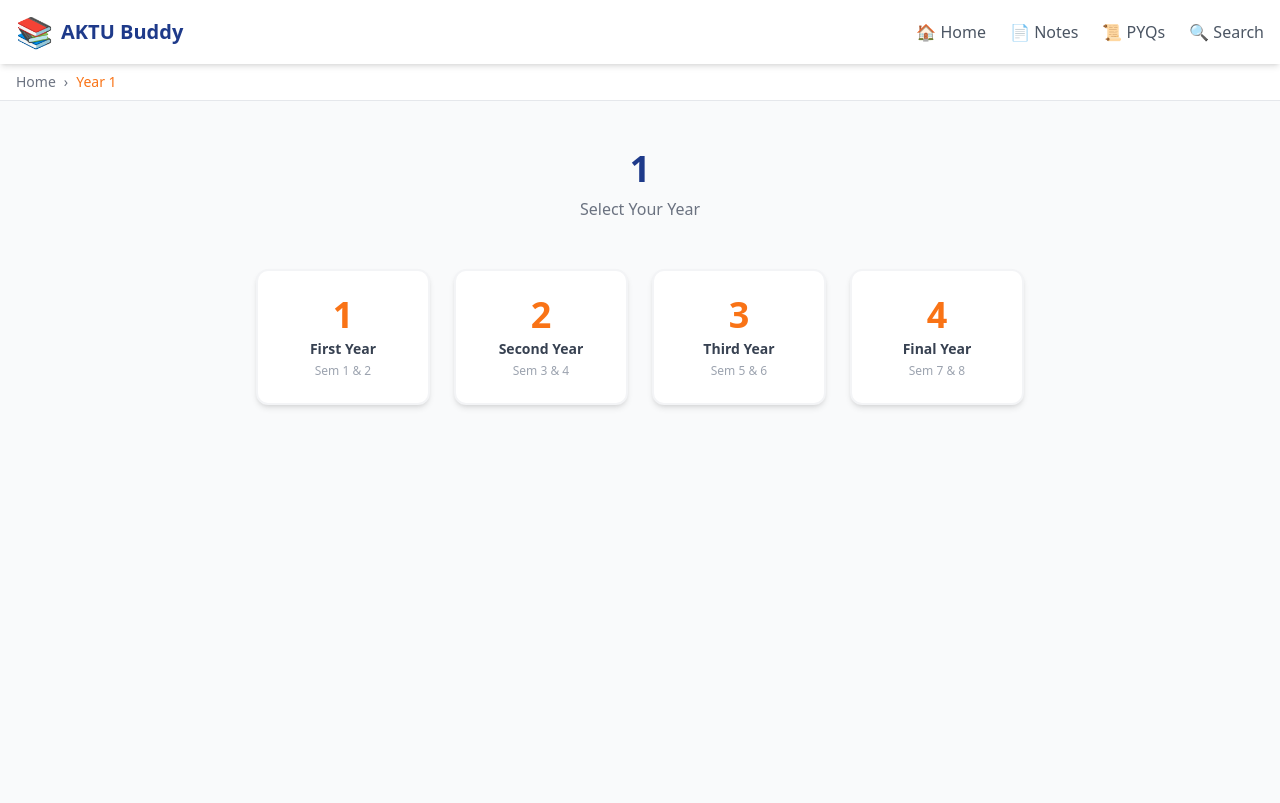
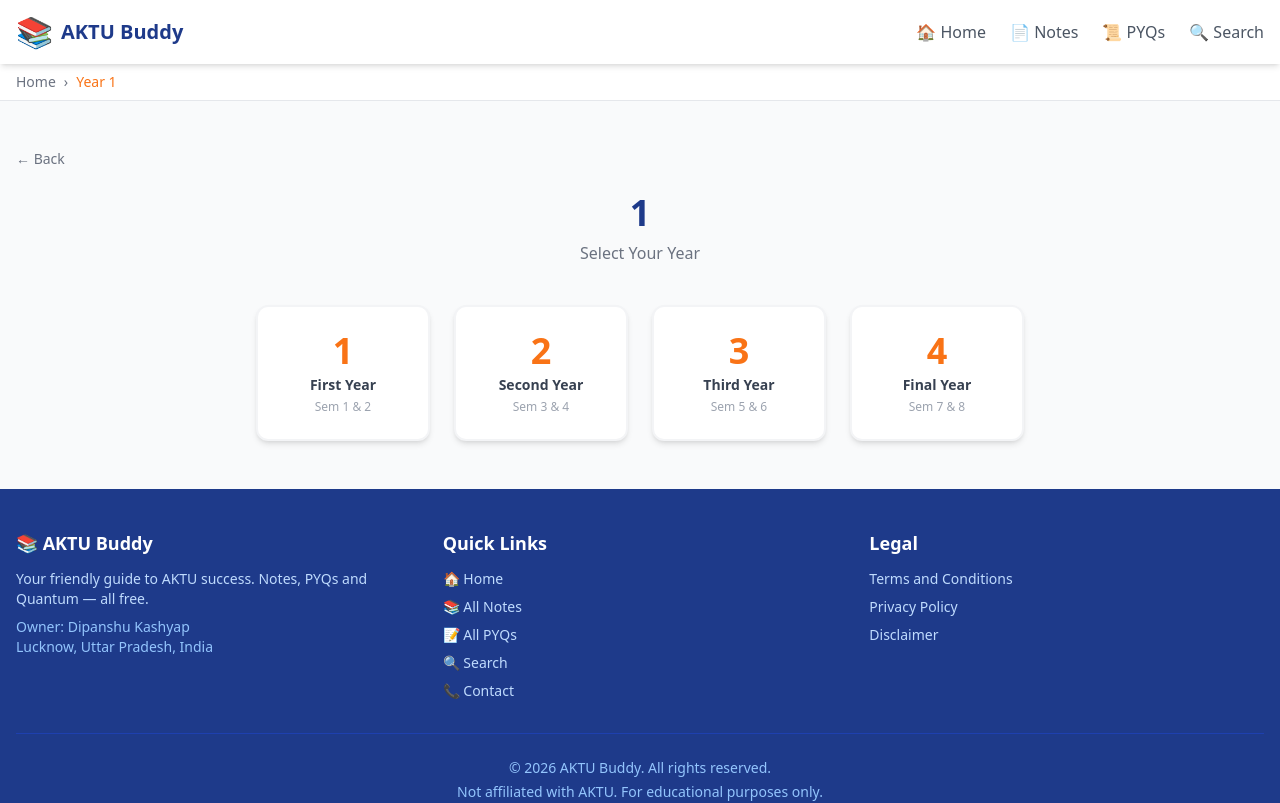
Before and after one commit to dipanshu-kashyap00/aktu-buddy, a React (Vite) app in the folder frontend/: page /branch/1 in a window 1280 px wide. Shown: the top 803 px of the page. Built offline with nearby package versions, Linux system fonts and the light colour scheme; no server answers.

Commit message:
feat: add back button to BranchPage, YearPage, CategoryPage and fix footer position

```diff
--- a/frontend/src/App.jsx
+++ b/frontend/src/App.jsx
@@ -18,14 +18,13 @@
 import Breadcrumb from './components/layout/Breadcrumb';
 import { Helmet } from 'react-helmet-async';
 
-
 function App() {
-  <Helmet>
-  <title>AKTU Buddy — Free Notes, PYQs and Quantum for AKTU Students</title>
-  <meta name='description' content='Free study materials for AKTU students. Notes, Previous Year Papers and Quantum Booklets for CSE, IT, ECE and more.' />
-</Helmet>
   return (
     <Router>
+      <Helmet>
+        <title>AKTU Buddy — Free Notes, PYQs and Quantum for AKTU Students</title>
+        <meta name='description' content='Free study materials for AKTU students. Notes, Previous Year Papers and Quantum Booklets for CSE, IT, ECE and more.' />
+      </Helmet>
       <div className="min-h-screen flex flex-col">
         <Navbar />
         <Breadcrumb />
@@ -44,7 +43,6 @@
             <Route path="/privacy" element={<PrivacyPage />} />
             <Route path="/disclaimer" element={<DisclaimerPage />} />
             <Route path="/contact" element={<ContactPage />} />
-
             <Route path='*' element={<NotFoundPage />} />
           </Routes>
         </main>
--- a/frontend/src/pages/BranchPage.jsx
+++ b/frontend/src/pages/BranchPage.jsx
@@ -1,13 +1,16 @@
-import { useParams, Link } from 'react-router-dom';
+import { useParams, Link, useNavigate } from 'react-router-dom';
 
 const BranchPage = () => {
   const { branchCode } = useParams();
+  const navigate = useNavigate();
 
   const branchNames = {
     CSE: 'Computer Science & Engineering',
     AI: 'CSE (AI/ML)',
     IT: 'Information Technology',
-    ECE: 'Electronics & Communication'
+    ECE: 'Electronics & Communication',
+    ME: 'Mechanical Engineering',
+    CE: 'Civil Engineering',
   };
 
   const years = [
@@ -18,23 +21,27 @@
   ];
 
   return (
-    <div className="min-h-screen bg-gray-50 py-12">
-      <div className="container mx-auto px-4">
-        <h1 className="text-3xl md:text-4xl font-bold text-center text-blue-900 mb-2">
+   <div className='flex-1 bg-gray-50 py-12 flex flex-col justify-center'>
+      <div className='container mx-auto px-4'>
+        <button onClick={() => navigate(-1)}
+          className='mb-6 text-sm text-gray-500 hover:text-orange-500 transition flex items-center gap-1'>
+          ← Back
+        </button>
+        <h1 className='text-3xl md:text-4xl font-bold text-center text-blue-900 mb-2'>
           {branchNames[branchCode] || branchCode}
         </h1>
-        <p className="text-center text-gray-500 mb-12">Select Your Year</p>
+        <p className='text-center text-gray-500 mb-10'>Select Your Year</p>
 
-        <div className="grid grid-cols-2 md:grid-cols-4 gap-6 max-w-3xl mx-auto">
+        <div className='grid grid-cols-2 md:grid-cols-4 gap-6 max-w-3xl mx-auto'>
           {years.map(({ year, sems, label }) => (
             <Link
               key={year}
               to={`/branch/${branchCode}/year/${year}`}
-              className="bg-white rounded-xl shadow-md hover:shadow-xl transition transform hover:-translate-y-1 p-6 text-center border-2 border-gray-100 hover:border-orange-400"
+              className='bg-white rounded-xl shadow-md hover:shadow-xl transition transform hover:-translate-y-1 p-6 text-center border-2 border-gray-100 hover:border-orange-400'
             >
-              <div className="text-4xl font-bold text-orange-500 mb-1">{year}</div>
-              <div className="text-sm font-semibold text-gray-700">{label}</div>
-              <div className="text-xs text-gray-400 mt-1">Sem {sems}</div>
+              <div className='text-4xl font-bold text-orange-500 mb-1'>{year}</div>
+              <div className='text-sm font-semibold text-gray-700'>{label}</div>
+              <div className='text-xs text-gray-400 mt-1'>Sem {sems}</div>
             </Link>
           ))}
         </div>
--- a/frontend/src/pages/CategoryPage.jsx
+++ b/frontend/src/pages/CategoryPage.jsx
@@ -1,4 +1,4 @@
-import { useParams } from 'react-router-dom';
+import { useParams,useNavigate } from 'react-router-dom';
 import { useEffect, useState } from 'react';
 import { getSubjectsBySemester, getSubjectByCode } from '../services/subjectAPI';
 
@@ -128,6 +128,7 @@
 
 const CategoryPage = () => {
   const { branchCode, year, category } = useParams();
+  const navigate = useNavigate();
   const yearNum = parseInt(year);
   const sem1 = yearNum * 2 - 1;
   const sem2 = yearNum * 2;
@@ -138,7 +139,11 @@
   return (
     <div className='min-h-screen bg-gray-50 py-12'>
       <div className='container mx-auto px-4'>
-        <h1 className='text-3xl font-bold text-center text-blue-900 mb-1'>
+            <button onClick={() => navigate(-1)}
+      className='mb-6 text-sm text-gray-500 hover:text-orange-500 transition flex items-center gap-1'>
+      ← Back
+    </button>
+      <h1 className='text-3xl font-bold text-center text-blue-900 mb-1'>
           {emojis[category]} {labels[category]}
         </h1>
         <p className='text-center text-gray-500 mb-10'>{branchCode} — Year {year}</p>
--- a/frontend/src/pages/YearPage.jsx
+++ b/frontend/src/pages/YearPage.jsx
@@ -1,7 +1,8 @@
-import { useParams, Link } from 'react-router-dom';
+import { useParams, Link, useNavigate } from 'react-router-dom';
 
 const YearPage = () => {
   const { branchCode, year } = useParams();
+  const navigate = useNavigate();
   const yearLabels = { 1: 'First Year', 2: 'Second Year', 3: 'Third Year', 4: 'Final Year' };
   const categories = [
     { id: 'notes', label: 'Notes', emoji: '📚', desc: 'Unit wise notes for all subjects', color: 'bg-blue-50 border-blue-200 hover:border-blue-400' },
@@ -9,9 +10,14 @@
     { id: 'quantum', label: 'Quantum Booklets', emoji: '📖', desc: 'Quantum series for all subjects', color: 'bg-yellow-50 border-yellow-200 hover:border-yellow-400' },
     { id: 'syllabus', label: 'Syllabus', emoji: '📋', desc: 'Official AKTU syllabus', color: 'bg-red-50 border-red-200 hover:border-red-400' },
   ];
+
   return (
-    <div className='min-h-screen bg-gray-50 py-12'>
+    <div className='flex-1 bg-gray-50 py-12 flex flex-col justify-center'>
       <div className='container mx-auto px-4'>
+        <button onClick={() => navigate(-1)}
+          className='mb-6 text-sm text-gray-500 hover:text-orange-500 transition flex items-center gap-1'>
+          ← Back
+        </button>
         <h1 className='text-3xl font-bold text-center text-blue-900 mb-1'>{yearLabels[parseInt(year)]}</h1>
         <p className='text-center text-gray-500 mb-10'>{branchCode} — Select a category</p>
         <div className='grid grid-cols-1 md:grid-cols-2 gap-6 max-w-2xl mx-auto'>
```
